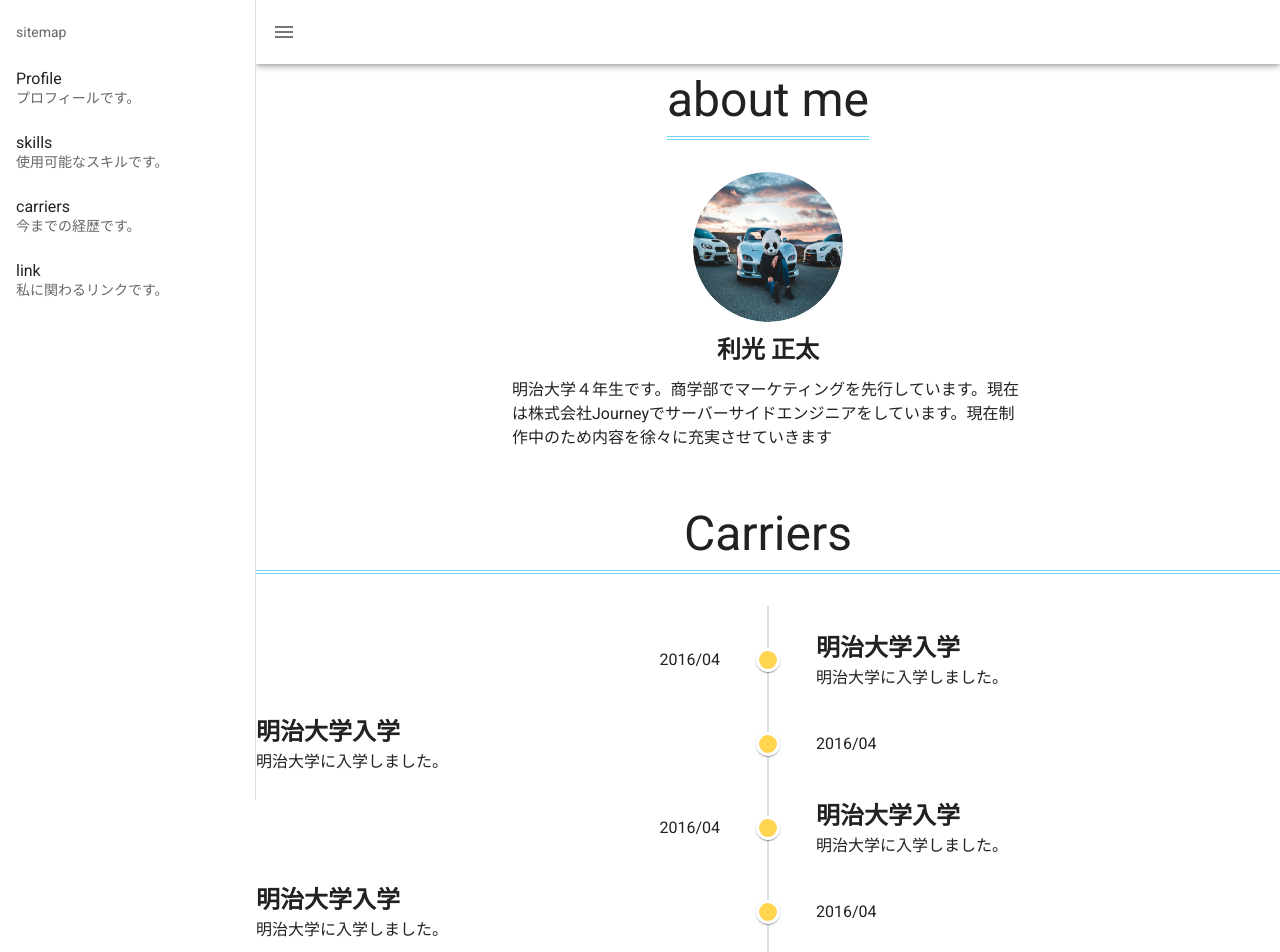
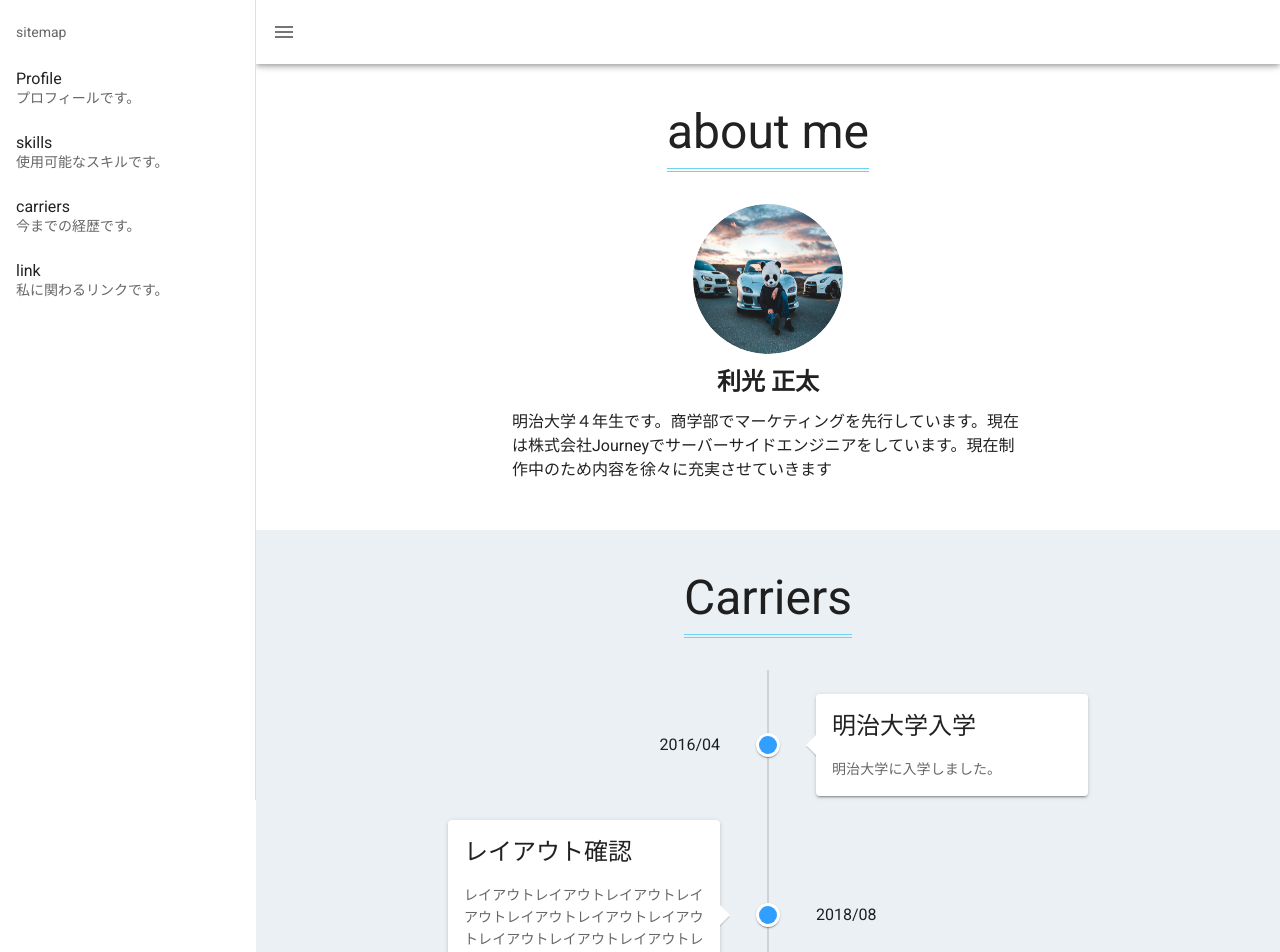
Before and after one commit to mishitoshi/my-portfolio, a Vue app: page / in a window 1280 px wide. Shown: the top 952 px of the page. Built offline with nearby package versions, Linux system fonts and the light colour scheme.

Commit message:
change: デザイン

```diff
--- a/src/assets/stylesheets/_mixin.scss
+++ b/src/assets/stylesheets/_mixin.scss
@@ -18,3 +18,12 @@
   justify-content: center;
   flex-direction: column;
 }
+
+@mixin section {
+  @include flex-column;
+  margin-bottom: 32px;
+  padding: 0 15vw;
+  @include sp {
+    padding: 0 10vw;
+  }
+}
--- a/src/components/AboutMe.vue
+++ b/src/components/AboutMe.vue
@@ -1,7 +1,7 @@
 <template>
-  <section class="section-wrapper">
+  <section class="aboutme-wrapper">
     <Title :title="title" />
-    <div class="aboutMe-wrapper">
+    <div class="aboutme">
       <v-avatar size="150">
         <img :src="profile.image.path" :alt="profile.image.alt" />
       </v-avatar>
@@ -34,12 +34,10 @@ export default {
 </script>
 
 <style scoped lang="scss">
-.section-wrapper {
-  @include flex-column;
-  margin-bottom: 32px;
-  padding: 0 15vw;
+.aboutme-wrapper {
+  @include section;
 }
-.aboutMe-wrapper {
+.aboutme {
   @include flex-column;
   width: 80%;
   @include sp {
--- a/src/components/Carriers.vue
+++ b/src/components/Carriers.vue
@@ -1,7 +1,7 @@
 <template>
-  <div>
-    <Title :title="title" />
-    <v-timeline>
+  <div class="carrier-wrapper">
+    <Title :title="title" :is-margin="isMargin" />
+    <v-timeline class="carrier" :dense="dense">
       <v-timeline-item
         v-for="(carrier, i) in carriers"
         :key="i"
@@ -9,14 +9,15 @@
         :color="color"
       >
         <template v-slot:opposite>
-          <span v-text="carrier.year"></span>
+          <span>{{ carrier.year }}</span>
         </template>
-        <div>
-          <h2>{{ carrier.title }}</h2>
-          <div>
-            {{ carrier.text }}
-          </div>
-        </div>
+        <v-card raised>
+          <v-card-title class="headline">{{ carrier.title }}</v-card-title>
+          <v-card-subtitle v-show="toggleSubtitle">{{
+            carrier.year
+          }}</v-card-subtitle>
+          <v-card-text>{{ carrier.text }}</v-card-text>
+        </v-card>
       </v-timeline-item>
     </v-timeline>
   </div>
@@ -32,36 +33,63 @@ export default {
   },
   data: () => ({
     title: "Carriers",
+    width: window.innerWidth,
     carriers: [
       {
+        year: "2016/04",
         title: "明治大学入学",
-        text: "明治大学に入学しました。",
-        year: "2016/04"
+        text: "明治大学に入学しました。"
       },
       {
-        title: "明治大学入学",
-        text: "明治大学に入学しました。",
-        year: "2016/04"
+        year: "2018/08",
+        title: "レイアウト確認",
+        text:
+          "レイアウトレイアウトレイアウトレイアウトレイアウトレイアウトレイアウトレイアウトレイアウトレイアウトレイアウトレイアウトレイアウトレイアウトレイアウトレイアウト"
       },
       {
-        title: "明治大学入学",
-        text: "明治大学に入学しました。",
-        year: "2016/04"
-      },
-      {
-        title: "明治大学入学",
-        text: "明治大学に入学しました。",
-        year: "2016/04"
-      },
-      {
-        title: "明治大学入学",
-        text: "明治大学に入学しました。",
-        year: "2016/04"
+        year: "2019/02",
+        title: "レイアウト確認",
+        text:
+          "レイアウトレイアウトレイアウトレイアウトレイアウトレイアウトレイアウトレイアウトレイアウトレイアウトレイアウトレイアウトレイアウトレイアウトレイアウトレイアウトレイアウトレイアウトレイアウトレイアウトレイアウトレイアウトレイアウトレイアウト"
       }
     ],
-    color: "amber lighten-2"
-  })
+    color: "#309fff"
+  }),
+  methods: {
+    handleResize: function() {
+      this.width = window.innerWidth;
+    }
+  },
+  computed: {
+    dense() {
+      return this.width < 576;
+    },
+    toggleSubtitle() {
+      return this.width < 576;
+    },
+    isMargin() {
+      return this.width < 576;
+    }
+  },
+  mounted: function() {
+    window.addEventListener("resize", this.handleResize);
+  },
+  beforeDestroy: function() {
+    window.removeEventListener("resize", this.handleResize);
+  }
 };
 </script>
 
-<style scoped lang="scss"></style>
+<style scoped lang="scss">
+.carrier-wrapper {
+  @include section;
+  background-color: #ebf0f4;
+  @include sp {
+    padding-left: 0;
+  }
+}
+
+.carrier {
+  width: 100%;
+}
+</style>
--- a/src/components/Title.vue
+++ b/src/components/Title.vue
@@ -1,5 +1,7 @@
 <template>
-  <h2 class="section-title">{{ title }}</h2>
+  <h2 class="section-title" :class="{ 'title-margin': isMargin }">
+    {{ title }}
+  </h2>
 </template>
 
 <script>
@@ -9,6 +11,10 @@ export default {
     title: {
       type: String,
       default: ""
+    },
+    isMargin: {
+      type: Boolean,
+      default: false
     }
   }
 };
@@ -19,8 +25,12 @@ export default {
   text-align: center;
   font-size: 48px;
   font-weight: normal;
-  border-bottom: double 4px #6DD3F7;
-  margin-bottom: 32px;
-  width: 0 auto;
+  border-bottom: double 4px #6dd3f7;
+  margin: 32px 0;
+  width: auto;
+}
+
+.title-margin {
+  margin-left: 10vw;
 }
 </style>
```
